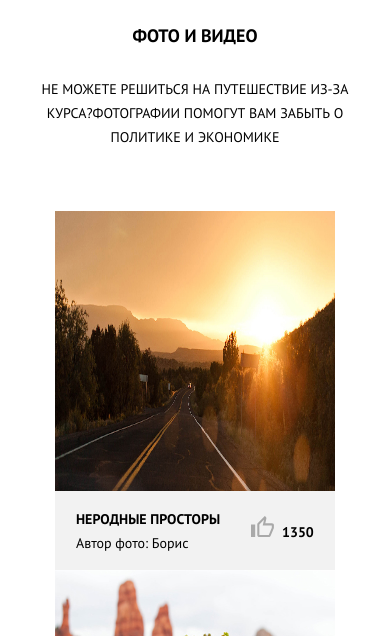
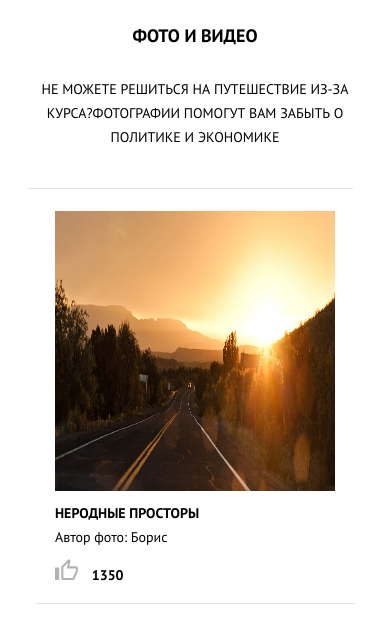
Before and after one commit to NikiAleksandrovich/S-module-2, a website: page catalog.html in a window 390 px wide. Shown: the part 439-1075 px from the top of the page. Drawn offline with Linux system fonts and the light colour scheme.

Commit message:
Адаптив страницы каталога

```diff
--- a/source/scss/blocks/_catalog-gallery.scss
+++ b/source/scss/blocks/_catalog-gallery.scss
@@ -29,12 +29,62 @@
     }
     @media (max-width: 767px) {
       min-width: 280px;
-      min-height: 280px;
+      margin: 0 0 51px 0;
+    }
+  }
+  &__item::before {
+    @media (max-width: 767px) {
+      content: "";
+      width: 114%;
+      height: 1px;
+      background-color: #e5e5e5;
+      position: absolute;
+      top: -36px;
+      left: -19px;
+    }
+  }
+  &__item:first-child::before {
+    @media (max-width: 767px) {
+      content: "";
+      width: 110%;
+      height: 1px;
+      background-color: #e5e5e5;
+      position: absolute;
+      top: -23px;
+      left: -35px;
+    }
+    @media (max-width: 550px) {
+      width: 116%;
+      height: 1px;
+      background-color: #e5e5e5;
+      position: absolute;
+      top: -23px;
+      left: -27px;
+    }
+  }
+  &__item:last-child:after {
+    @media (max-width: 767px) {
+      content: "";
+      width: 114%;
+      height: 1px;
+      background-color: #e5e5e5;
+      position: absolute;
+      bottom: -15px;
+      left: -19px;
+    }
+  }
+
+  &__item:last-child {
+    @media (max-width: 767px) {
+      margin: 0;
     }
   }
   &__item:nth-child(3) .gallery-info {
     @media (max-width: 992px) {
       background-color: #eaeaea;
+    }
+    @media (max-width: 768px) {
+      background-color: #fff;
     }
   }
 
@@ -68,6 +118,10 @@
     bottom: 0;
     background-color: $basic-extra-light-gray;
   }
+  @media (max-width: 767px) {
+    display: grid;
+    background-color: $basic-white;
+  }
 
   // .gallery-info__title
   &__revue {
@@ -78,6 +132,9 @@
     padding: 16px 0 15px 21px;
     @media (max-width: 992px) {
       color: $basic-black;
+    }
+    @media (max-width: 767px) {
+      padding: 10px 0 10px 0px;
     }
   }
   &__title {
@@ -112,6 +169,9 @@
 
   &__label {
     margin: 0 4px 0 0;
+    @media (max-width: 700px) {
+      margin: 0px 10px 0 0;
+    }
   }
   &__input {
     width: 53px;
```
Also changed, not shown: catalog.html (+1 -0 lines), source/css/style.css, 1 other file.
